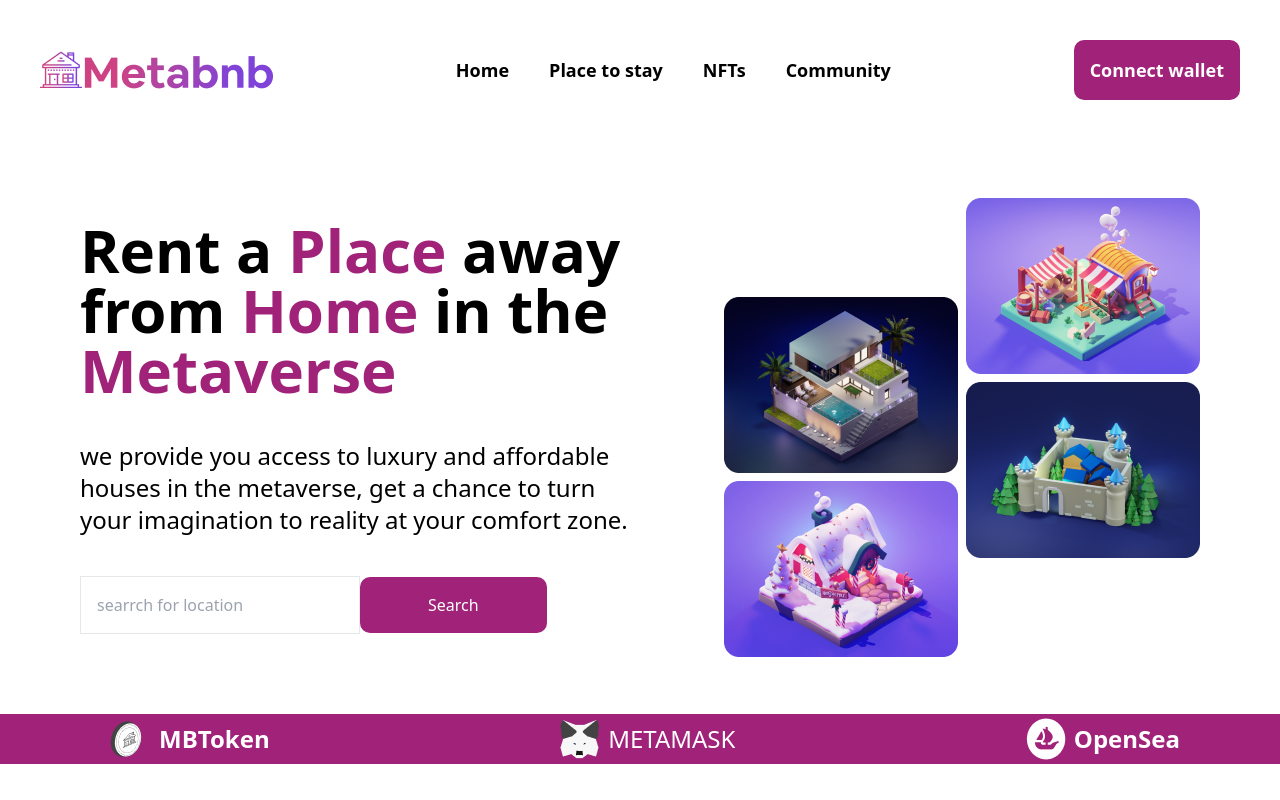
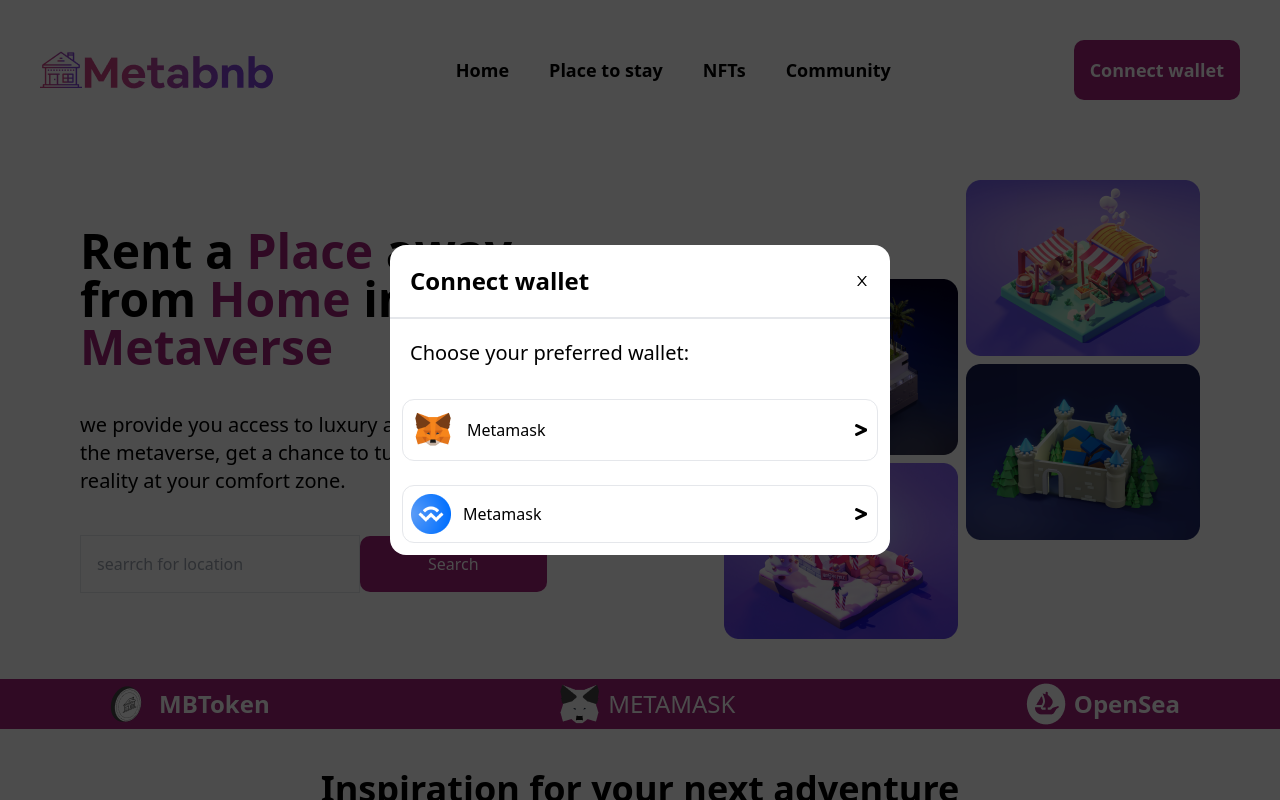
Before and after one commit to whalay/Bnb-Meta, a React (Vite) app: page / in a window 1280 px wide. Both pictures are taken after a click on the button "Connect wallet". Shown: the top 800 px of the page. Built offline with nearby package versions, Linux system fonts and the light colour scheme.

Commit message:
implemented the Modal

```diff
--- a/src/App.jsx
+++ b/src/App.jsx
@@ -1,13 +1,27 @@
+import { useState } from "react";
+
 import Body from "./components/Body";
 import Footer from "./components/Footer";
 import Hero from "./components/Hero";
+import Modal from "./components/Modal";
 import Navbar from "./components/Navbar";
 import Section from "./components/Section";
 
 function App() {
+  const [show, setShow] = useState(false);
+
+ const openModalHandler = () => {
+    setShow(true);
+  };
+
+  const closeModalHandler = () => {
+    setShow(false);
+  };
+
   return (
     <div>
-      <Navbar />
+      <Modal show={show} onClose={closeModalHandler}/>
+      <Navbar showModal={openModalHandler}/>
       <Hero />
       <Body />
       <Section />
--- a/src/components/Hero.jsx
+++ b/src/components/Hero.jsx
@@ -10,11 +10,11 @@ const Hero = () => {
     <section className="h-full">
       <div className="flex flex-col-reverse md:flex-row justify-between  items-center md:p-10 md:mx-10 px-5">
         <div className="flex flex-col md:w-1/2 gap-10 py-10">
-          <h1 className="md:text-6xl text-4xl font-bold">
+          <h1 className="md:text-5xl text-3xl font-bold">
             Rent a <span className="text-[#A02279]">Place</span> away from <span className="text-[#A02279]">Home</span> in the <span className="text-[#A02279]">Metaverse</span>
           </h1>
 
-          <p className="text-2xl ">
+          <p className="text-xl ">
             we provide you access to luxury and affordable houses in the
             metaverse, get a chance to turn your imagination to reality at your
             comfort zone.
--- /dev/null
+++ b/src/components/Modal.jsx
@@ -0,0 +1,35 @@
+import React from "react";
+import {FaGreaterThan} from "react-icons/fa";
+import {  AiOutlineClose} from "react-icons/ai";
+import meta from "../assets/images/meta.png";
+import wallet from "../assets/images/wallet.png"
+
+const Modal = (props) => {
+
+    if (!props.show){
+        return null
+    }
+  return (
+    <div onClick={props.onClose} className="fixed left-0 top-0 right-0 bottom-0 bg-black/70 flex items-center justify-center">
+      <div onClick ={e => e.stopPropagation()} className="w-[500px] bg-white rounded-2xl">
+        <div>
+          <div className="flex justify-between items-center p-5 font-bold border-b-2">
+            <h1 className="text-2xl">Connect wallet</h1>
+            <AiOutlineClose onClick ={props.onClose} className="hover:cursor-pointer" />
+
+          </div>
+
+          <p className="text-xl p-5">Choose your preferred wallet:</p>
+          <div className="p-3">
+            <button className="border p-2 flex w-full justify-between items-center rounded-xl"> <span className="flex items-center gap-3"><img src={meta} alt="" />Metamask</span> <FaGreaterThan/></button>
+          </div>
+          <div className="p-3">
+            <button className="border p-2 flex w-full justify-between items-center rounded-xl"> <span className="flex items-center gap-3"><img src={wallet} alt="" />Metamask</span> <FaGreaterThan/></button>
+          </div>
+        </div>
+      </div>
+    </div>
+  );
+};
+
+export default Modal;
--- a/src/components/Navbar.jsx
+++ b/src/components/Navbar.jsx
@@ -4,7 +4,7 @@ import { AiOutlineClose } from "react-icons/ai";
 
 import logo from "../assets/images/Grouplogo.png";
 
-const Navbar = () => {
+const Navbar = (props) => {
   const [toggle, setToggle] = useState(false);
 
   const navHandler = () => {
@@ -21,7 +21,7 @@ const Navbar = () => {
         <li>Community</li>
       </ul>
 
-      <button className="p-4 bg-[#A02279] text-white rounded-[10px] hidden md:block">
+      <button onClick={props.showModal} className="p-4 bg-[#A02279] text-white rounded-[10px] hidden md:block">
         Connect wallet
       </button>
 
--- /dev/null
+++ b/src/pages/Home.js
@@ -0,0 +1,21 @@
+import React from 'react'
+import Navbar from "../components/Navbar";
+import Hero from "../components/Hero";
+import Section from "../components/Section";
+import Body from "../components/Body";
+import Footer from "../components/Footer";
+
+const Home = () => {
+  return (
+    <div>
+        <Navbar />
+        <Hero />
+        <Body/>
+        <Section />
+        <Footer />
+
+    </div>
+  )
+}
+
+export default Home
```
Also changed, not shown: src/assets/images/meta.png (renamed from src/assets/images/image 66Meta.png), src/assets/images/wallet.png (renamed from src/assets/images/image 69wallet.png), src/pages/NFT.js (added).
